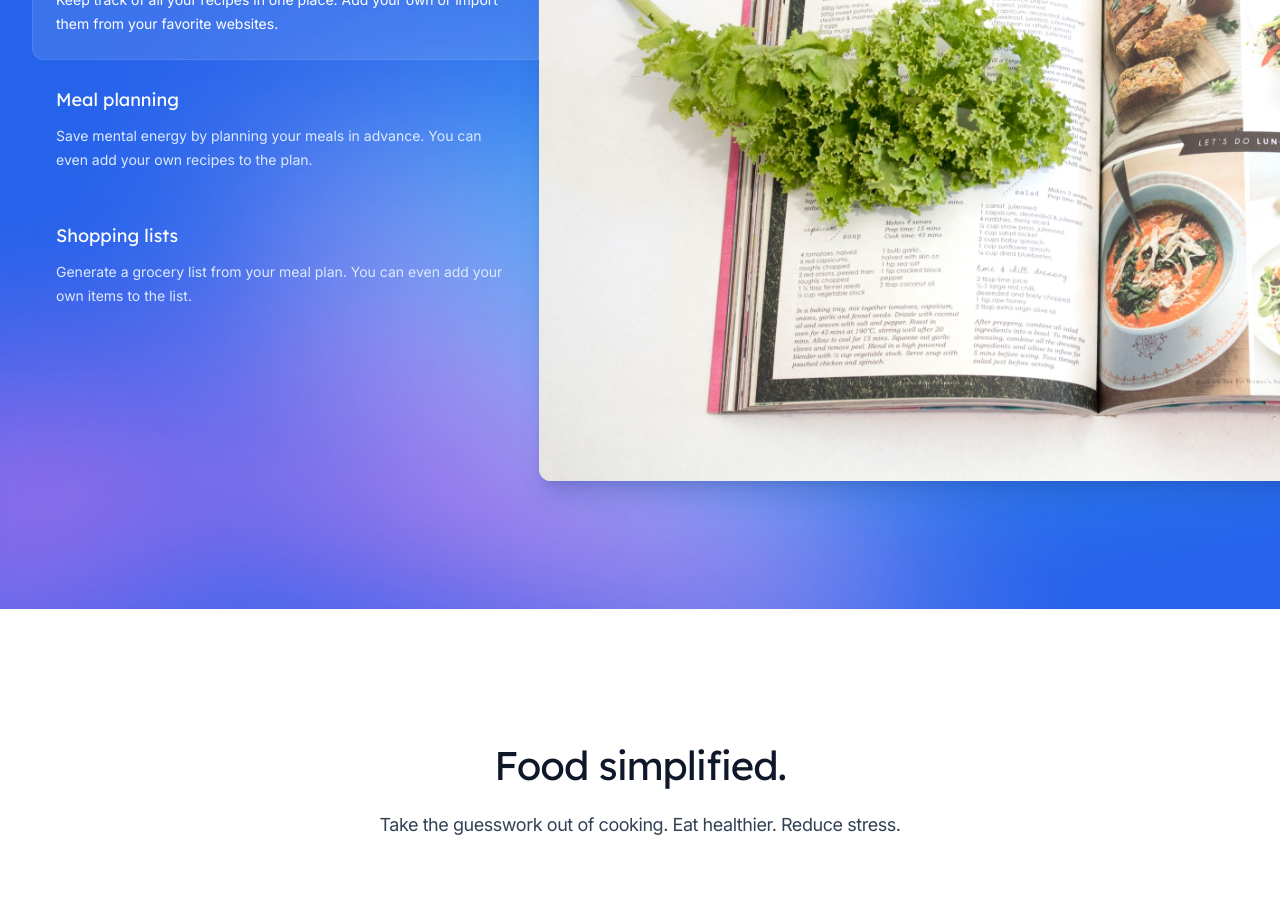
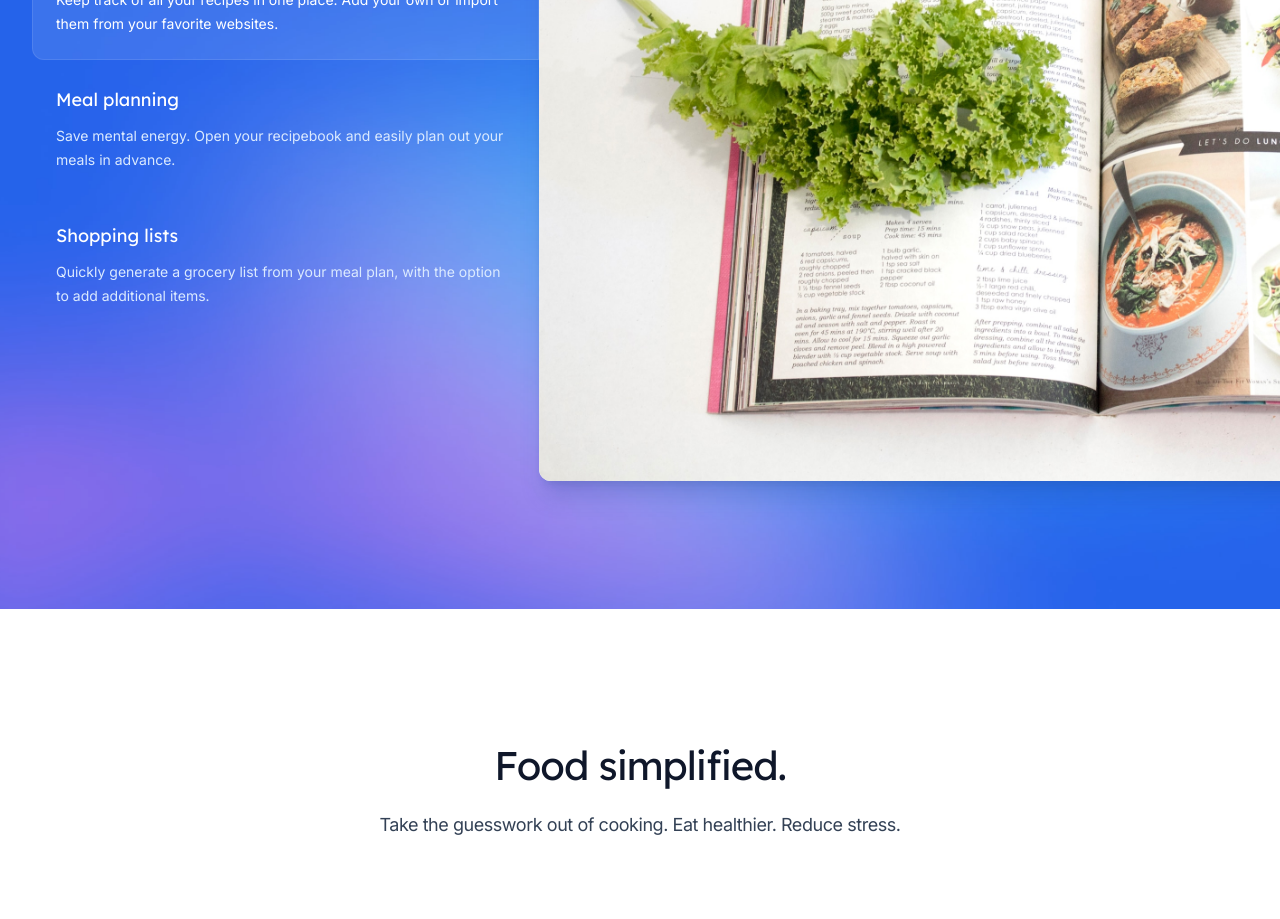
Before and after one commit to khaosophy/peppercorn, a Next.js app: page / in a window 1280 px wide. Shown: the part 1280-2199 px from the top of the page. Built offline with nearby package versions, Linux system fonts and the light colour scheme.

Commit message:
primary features: update copy

```diff
--- a/src/components/PrimaryFeatures.jsx
+++ b/src/components/PrimaryFeatures.jsx
@@ -21,13 +21,13 @@ const features = [
   {
     title: 'Meal planning',
     description:
-      "Save mental energy by planning your meals in advance. You can even add your own recipes to the plan.",
+      "Save mental energy. Open your recipebook and easily plan out your meals in advance.",
     image: featureMealPlan,
   },
   {
     title: 'Shopping lists',
     description:
-      "Generate a grocery list from your meal plan. You can even add your own items to the list.",
+      "Quickly generate a grocery list from your meal plan, with the option to add additional items.",
     image: featureShoppingList,
   },
 ]
```
